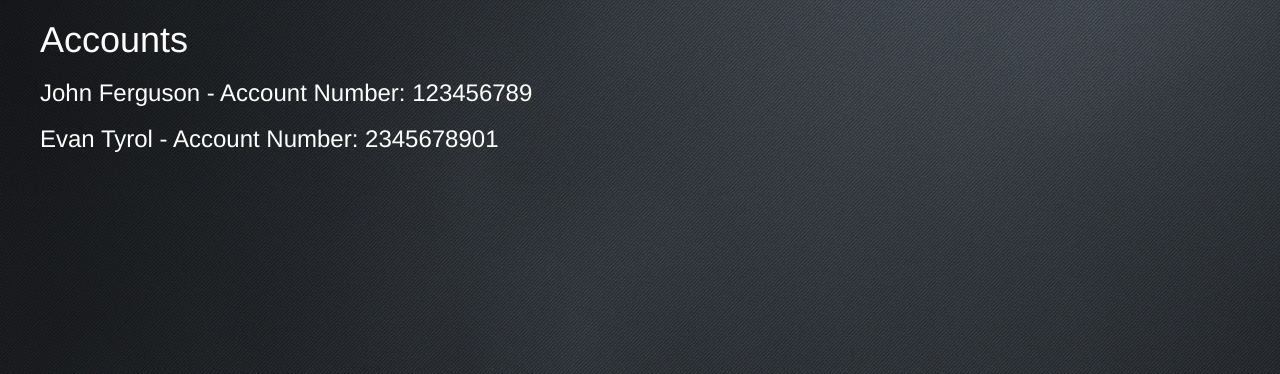
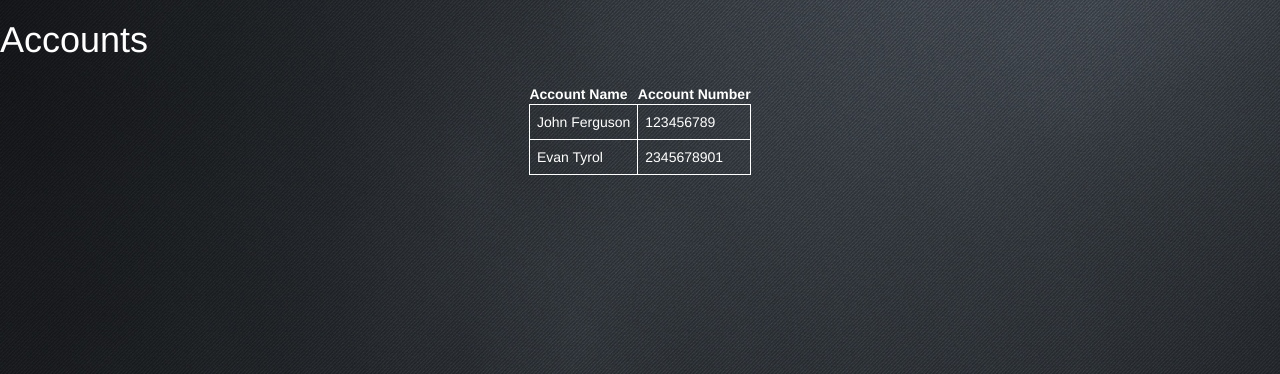
Before and after one commit to jferg496/Team-3-CheckTrack, a Django app: page /check/accounts/ in a window 1280 px wide. Shown: the part 52-426 px from the top of the page. Run offline with Django 3.2, Linux system fonts and the light colour scheme; a user stored in the database is signed in; data comes from the database, SQL or seed files in the repository; both versions use the stored data as it was after the commit; style sheets or scripts are compiled from the project's sources; some libraries are stand-ins or nearby versions.

Commit message:
Styling on accounts Page

```diff
--- a/check/static/check/mainStyle.css
+++ b/check/static/check/mainStyle.css
@@ -15,6 +15,8 @@ body {
   -ms-flex-pack: center;
   justify-content: center;
   color: white; }
+  .Form-row {
+    color: black; }
   .Form-table {
     padding: 1em;
     display: -webkit-box;
@@ -26,6 +28,34 @@ body {
     -ms-flex-pack: center;
     justify-content: center; }
     .Form-table td {
+      border: .1em solid white;
+      -webkit-column-span: 1;
+      -moz-column-span: 1;
+      column-span: 1;
+      padding: .5em; }
+
+.detailTable {
+  display: -webkit-box;
+  display: -webkit-flex;
+  display: -ms-flexbox;
+  display: flex;
+  -webkit-box-pack: center;
+  -webkit-justify-content: center;
+  -ms-flex-pack: center;
+  justify-content: center;
+  color: white;
+  border-color: white; }
+  .detailTable-table {
+    padding: 1em;
+    display: -webkit-box;
+    display: -webkit-flex;
+    display: -ms-flexbox;
+    display: flex;
+    -webkit-box-pack: center;
+    -webkit-justify-content: center;
+    -ms-flex-pack: center;
+    justify-content: center; }
+    .detailTable-table td {
       border: .1em solid white;
       -webkit-column-span: 1;
       -moz-column-span: 1;
--- a/check/static/check/mainStyle.scss
+++ b/check/static/check/mainStyle.scss
@@ -16,6 +16,10 @@ body {
   justify-content: center;
   color: white;
 
+  &-row{
+    color: black;
+  }
+
   &-table {
     padding: 1em;
     display: flex;
@@ -31,7 +35,27 @@ body {
 //Styling for the Tables displaying detailed
 //information on accounts, checks, and reports
 .detailTable{
+  display: -webkit-box;
+  display: -webkit-flex;
+  display: -ms-flexbox;
+  display: flex;
+  -webkit-box-pack: center;
+  -webkit-justify-content: center;
+  -ms-flex-pack: center;
+  justify-content: center;
+  color: white;
   border-color: white;
+
+  &-table {
+    padding: 1em;
+    display: flex;
+    justify-content: center;
+
+    td{
+       border: .1em solid white;
+       column-span: 1;
+       padding: .5em; }
+  }
 }
 
 .button {
--- a/check/templates/check/accounts.html
+++ b/check/templates/check/accounts.html
@@ -2,15 +2,19 @@
 {% block body %}
 <font color="#ffffff">
 
-        <ul>
                 <h1>Accounts</h1>
-            {% for account in all_accounts %}
 
-                <h3>
-                <a href="{% url 'check:detail' account.id %}"><font color="#ffffff">{{ account.account_name }} - Account Number: {{ account.account_number }}</font></a>
-                </h3>
-
-            {% endfor %}
-        </ul>
+        <table class="Form-table">
+            <tr>
+                <th>Account Name</th>
+                <th>Account Number</th>
+            </tr>
+        {% for account in all_accounts %}
+            <tr>
+                <td><a href="{% url 'check:detail' account.id %}"><font color="#ffffff">{{ account.account_name }}</a></td>
+                <td>{{ account.account_number }}</td>
+            </tr>
+        {% endfor %}
+        </table>
     </font>
 {% endblock %}
--- a/check/templates/check/report.html
+++ b/check/templates/check/report.html
@@ -1,6 +1,5 @@
 {% extends 'check/base.html' %}
 {% block body %}
-<div class="wrapper">
 <font color="#ffffff">
 
         <ul>
@@ -65,5 +64,4 @@
 
 
     </font>
-</div>
 {% endblock %}
--- a/check/templates/registration/login.html
+++ b/check/templates/registration/login.html
@@ -29,11 +29,11 @@
 <table class="Form-table">
 <tr>
     <td>{{ form.username.label_tag }}</td>
-    <td>{{ form.username }}</td>
+    <td class="Form-row">{{ form.username }}</td>
 </tr>
 <tr>
     <td>{{ form.password.label_tag }}</td>
-    <td>{{ form.password }}</td>
+    <td class="Form-row">{{ form.password }}</td>
 </tr>
 </table>
 
```
Also changed, not shown: db.sqlite3.
